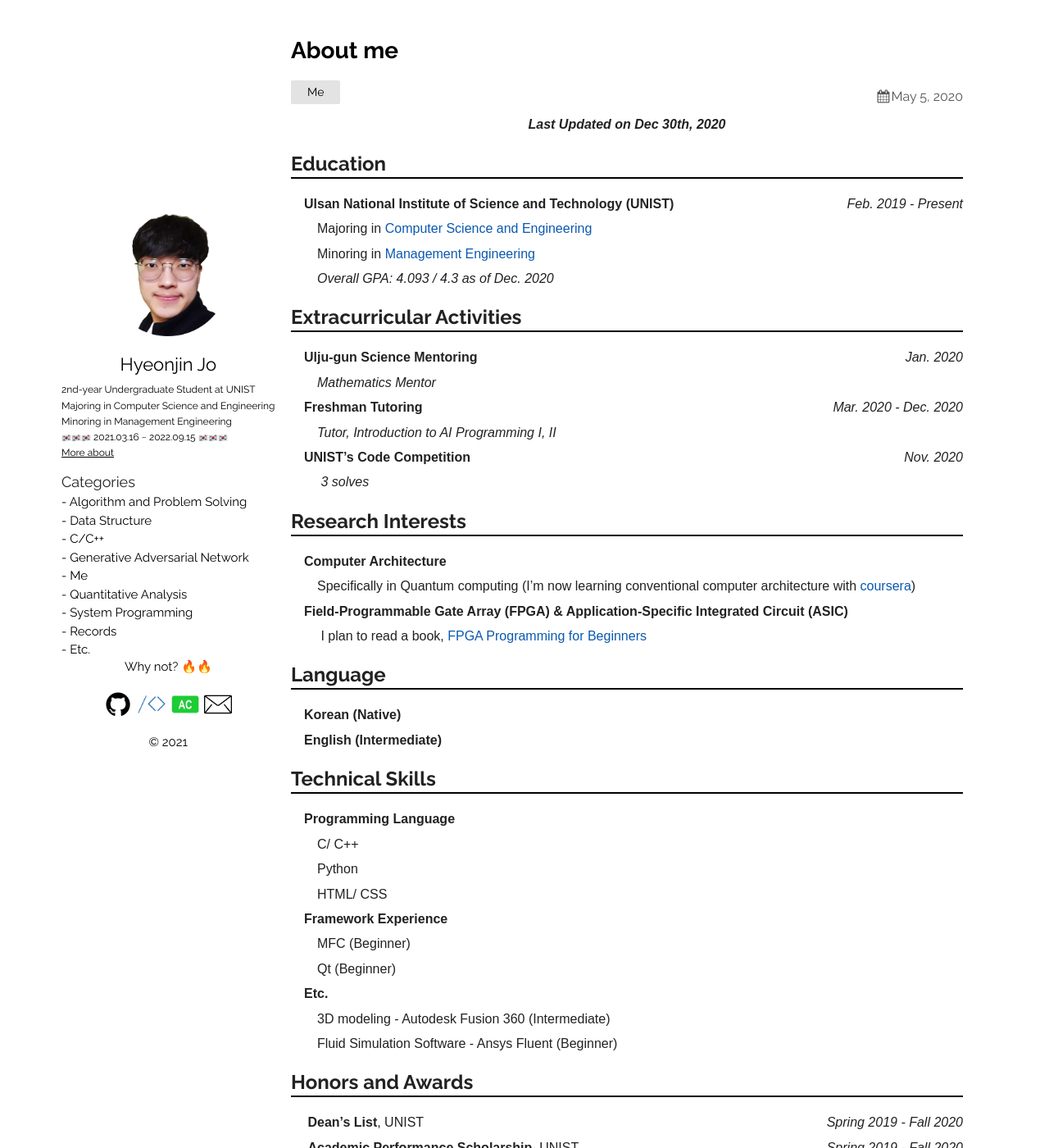
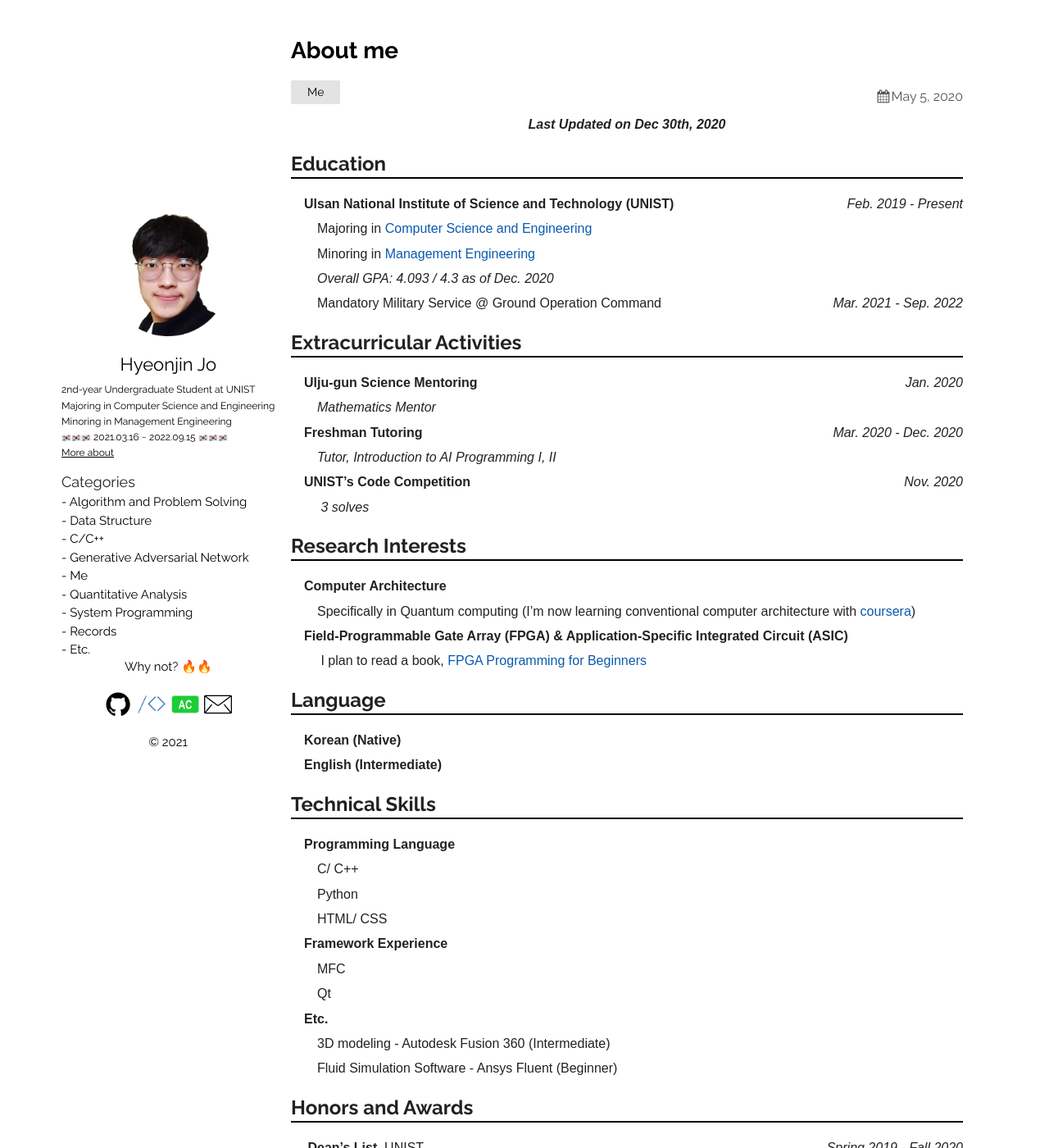
Before and after one commit to thinkin9/thinkin9.github.io, a Jekyll site: the page built from _posts/2020-05-05-About-me.markdown, in a window 1280 px wide and 1400 px high. Shown: the whole window at 82% size. Built offline with Jekyll 4.4.1, drawn with Linux system fonts in a browser that asks for light colours.

Commit message:
Update 2020-05-05-About-me.markdown

```diff
--- a/_posts/2020-05-05-About-me.markdown
+++ b/_posts/2020-05-05-About-me.markdown
@@ -16,6 +16,7 @@ categories: Me
 &emsp;&emsp;Majoring in [Computer Science and Engineering](http://cse.unist.ac.kr/)
 &emsp;&emsp;Minoring in [Management Engineering](http://sme.unist.ac.kr/)
 &emsp;&emsp;*Overall GPA: 4.093 / 4.3 as of Dec. 2020*
+&emsp;&emsp;Mandatory Military Service @ Ground Operation Command <span style="float: right"> *Mar. 2021  - Sep. 2022* </span>
 
 ## Extracurricular Activities
 <hr style="height: 2px; border:none; margin-top: -1em; margin-bottom:0.5em; padding: 0; background:black">
@@ -58,8 +59,8 @@ categories: Me
 &emsp;&emsp;Python
 &emsp;&emsp;HTML/ CSS
 &emsp;**Framework Experience**
-&emsp;&emsp;MFC (Beginner)
-&emsp;&emsp;Qt (Beginner)
+&emsp;&emsp;MFC
+&emsp;&emsp;Qt
 &emsp;**Etc.**
 &emsp;&emsp;3D modeling - Autodesk Fusion 360 (Intermediate)
 &emsp;&emsp;Fluid Simulation Software - Ansys Fluent (Beginner)
```
